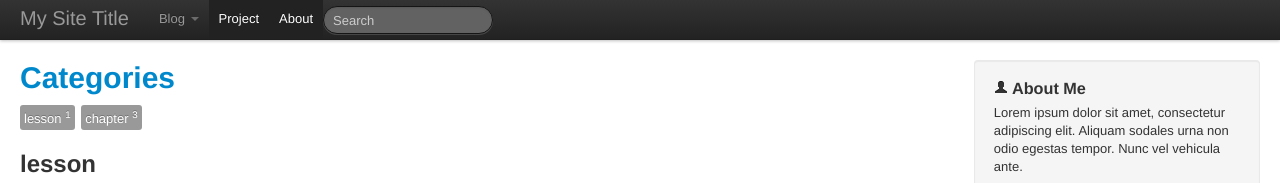
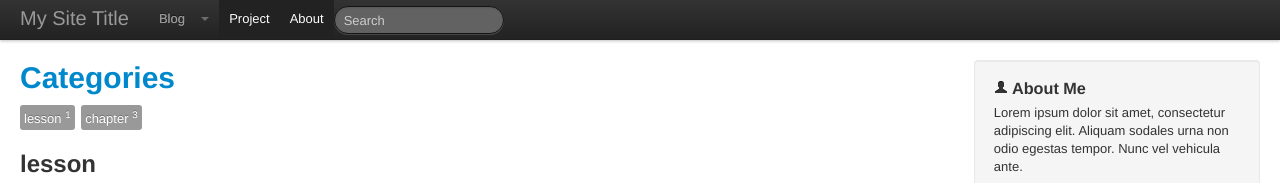
Before and after one commit to tokkonopapa/jekyll-experiment, a Jekyll site: the page built from blog/categories.html, in a window 1280 px wide. Shown: the top 183 px of the page. Built offline with Jekyll 4.4.1, drawn with Linux system fonts in a browser that asks for light colours; nearby versions of some CDN libraries; Markdown is read by kramdown in place of the engine named in the settings; comment, search, counter and statistics services are not loaded.

Commit message:
add dropdown-link

```diff
--- a/_includes/asides/archive_tabs.html
+++ b/_includes/asides/archive_tabs.html
@@ -6,10 +6,10 @@
 				</ul>
 				<div class="tab-content">
 					<ul class="tag-list tab-pane unstyled active" id="tab1">
-{% include link_categories.html %}
+{% include list_categories.html %}
 					</ul>
 					<ul class="tag-list tab-pane unstyled" id="tab2">
-{% include link_tags.html %}
+{% include list_tags.html %}
 					</ul>
 				</div>
 			</section>
--- a/_includes/navbar.html
+++ b/_includes/navbar.html
@@ -26,7 +26,9 @@
 	{% else %}{% assign active = nil %}{% endif %}
 	{% if link.dropdown %}
 					<li class="dropdown {{ active }}">
-						<a class="dropdown-toggle" data-toggle="dropdown" href="{{ site.baseurl }}{{ link.url }}">{{ link.text }}&nbsp;<b class="caret"></b></a>
+						<a class="dropdown-toggle" data-toggle="dropdown" href="#">
+						{{ link.text }}<b class="caret"></b></a>
+						<a class="dropdown-link" href="{{ site.baseurl }}{{ link.url }}">{{ link.text }}</a>
 						<ul class="dropdown-menu">
 		{% for sub in link.dropdown %}
 							<li><a href="{{ site.baseurl }}{{ sub.url }}">{{ sub.text }}</a></li>
--- a/assets/css/style.css
+++ b/assets/css/style.css
@@ -17,24 +17,28 @@
 form {
 	margin: 0;
 }
+#title {
+	margin: 0;
+	line-height: 1;
+}
 .navbar input[type="text"] {
 	border-radius: 14px;
 	margin-bottom: 0;
 }
 
 /* dropdown container */
-.nav-collapse .nav > .dropdown-container {
-	position: relative;
+.navbar .nav > li.dropdown {
+	position: relative !important;
 }
-.nav-collapse .nav > .dropdown-container .dropdown-link {
-	position: absolute;
+.navbar .nav > li.dropdown a.dropdown-link {
+	position: absolute !important;
 	top: 0;
 	left: 0;
 }
-.nav-collapse .nav > .dropdown-container .caret {
+.navbar .nav > li.dropdown a .caret {
 	margin-left: 1.25em;
 }
-.in .nav > .dropdown-container .dropdown-link {
+.navbar .in .nav > li.dropdown a.dropdown-link {
 	width: 100%;
 }
 
--- a/blog/categories.html
+++ b/blog/categories.html
@@ -5,7 +5,7 @@
 			<section id="categories">
 				<h1><a href="{{ page.url }}">{{ page.title }}</a></h1>
 				<ul class="tag-list btn-toolbar unstyled clearfix">
-{% include link_categories.html %}
+{% include list_categories.html %}
 				</ul>
 {% for cat in site.categories %}
 				<h2 id="{{ cat[0] }}-ref">{{ cat[0] }}</h2>
--- a/blog/tags.html
+++ b/blog/tags.html
@@ -5,7 +5,7 @@
 			<section id="tags">
 				<h1><a href="{{ page.url }}">{{ page.title }}</a></h1>
 				<ul class="tag-list btn-toolbar unstyled clearfix">
-{% include link_tags.html %}
+{% include list_tags.html %}
 				</ul>
 {% for tag in site.tags %}
 				<h2 id="{{ tag[0] }}-ref">{{ tag[0] }}</h2>
```
Also changed, not shown: _includes/list_categories.html (renamed from _includes/link_categories.html), _includes/list_tags.html (renamed from _includes/link_tags.html).
